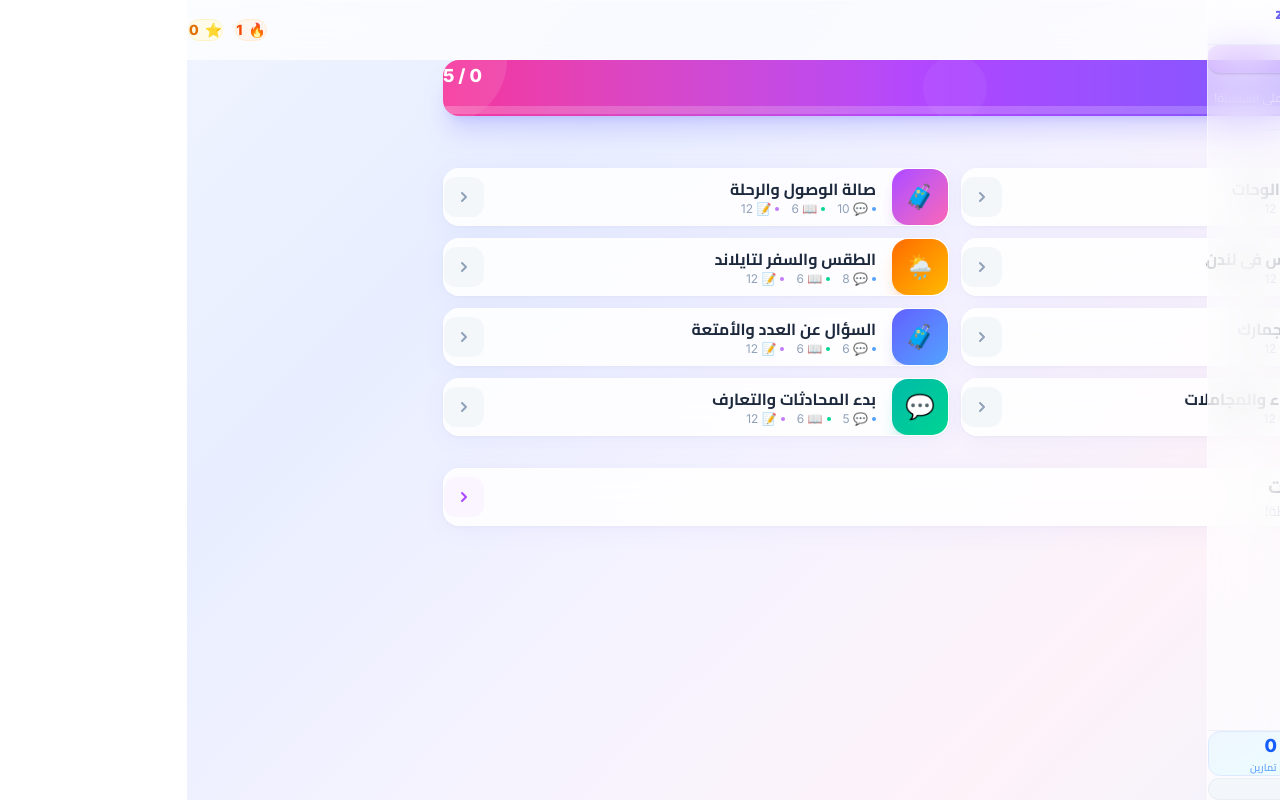
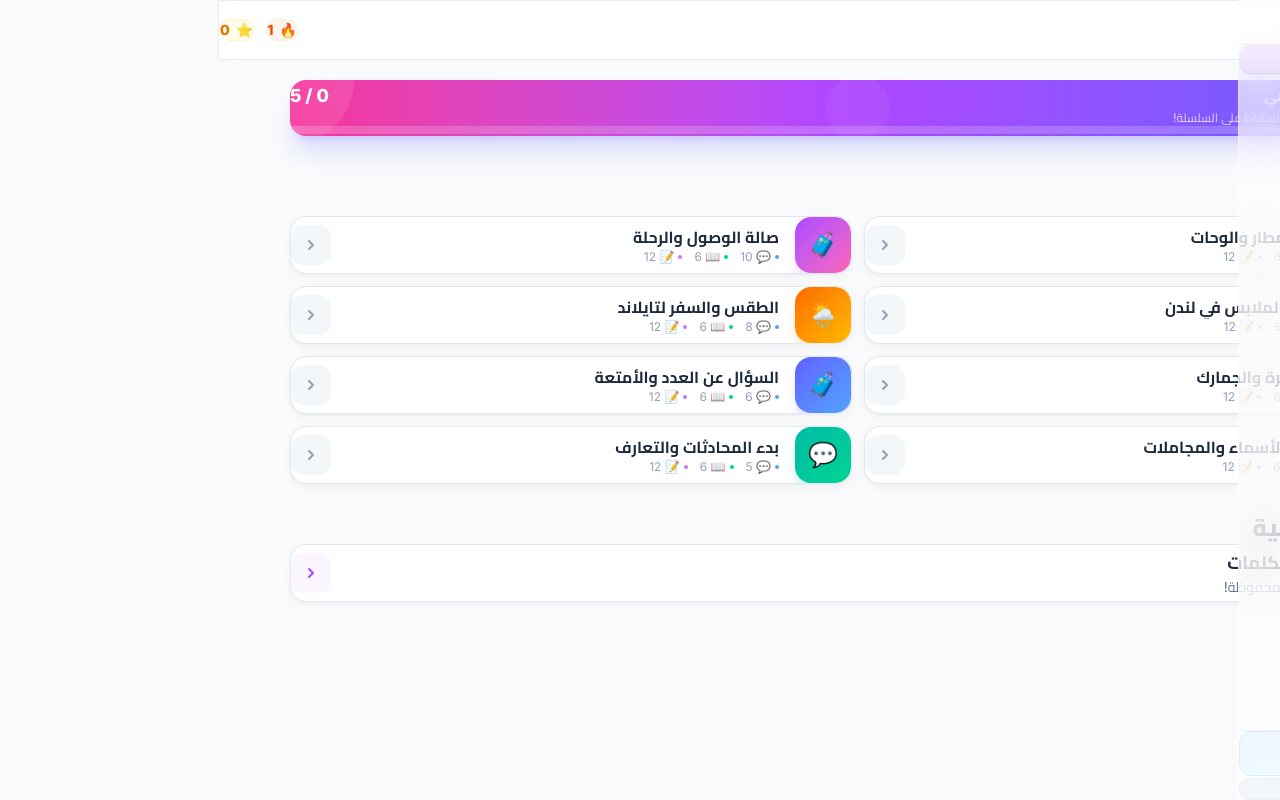
Before and after one commit to ahmed2535443/English-course-, a Next.js app: page / in a window 1280 px wide. Built offline with nearby package versions, Linux system fonts and the light colour scheme.

Commit message:
fix: dark mode, proper margins, fixed colors for both themes

```diff
--- a/app/achievements/page.js
+++ b/app/achievements/page.js
@@ -18,7 +18,7 @@ export default function AchievementsPage() {
       <div className="flex-1 lg:mr-[260px] flex flex-col min-h-screen">
         <TopNav title="إنجازات" onMenuClick={() => setSidebarOpen(true)} />
 
-        <main className="flex-1 p-4 md:p-6 lg:p-8 max-w-5xl w-full mx-auto pb-24 lg:pb-6">
+        <main className="flex-1 page-container">
           <motion.div
             initial={{ opacity: 0, y: 10 }}
             animate={{ opacity: 1, y: 0 }}
--- a/app/exercise/[id]/page.js
+++ b/app/exercise/[id]/page.js
@@ -194,7 +194,7 @@ export default function ExercisePage({ params }) {
       <div className="flex-1 lg:mr-[260px] flex flex-col min-h-screen">
         <TopNav title={`الحلقة ${lesson.id}: تمرين`} onMenuClick={() => setSidebarOpen(true)} />
 
-        <main className="flex-1 p-4 md:p-6 lg:p-8 max-w-3xl w-full mx-auto pb-24 lg:pb-6">
+        <main className="flex-1 page-container">
           {/* Header */}
           <div className="flex items-center justify-between mb-4">
             <div className="text-base font-bold text-slate-800 dark:text-slate-100">الحلقة {lesson.id}: {lesson.t}</div>
--- a/app/globals.css
+++ b/app/globals.css
@@ -17,6 +17,19 @@
 :root {
   --sidebar-w: 260px;
   --topnav-h: 60px;
+  --page-px: 16px;
+}
+
+@media (min-width: 768px) {
+  :root {
+    --page-px: 24px;
+  }
+}
+
+@media (min-width: 1024px) {
+  :root {
+    --page-px: 32px;
+  }
 }
 
 * {
@@ -31,19 +44,23 @@ html {
 
 body {
   font-family: 'Inter', 'Cairo', -apple-system, BlinkMacSystemFont, sans-serif;
-  background: linear-gradient(135deg, #f0f4ff 0%, #e8eeff 25%, #f5f3ff 50%, #fdf2f8 75%, #f0f4ff 100%);
-  background-attachment: fixed;
+  background: #f8fafc;
   color: #1e293b;
   min-height: 100vh;
   overflow-x: hidden;
   -webkit-font-smoothing: antialiased;
+  transition: background-color 0.3s ease, color 0.3s ease;
 }
 
+/* Dark mode */
 .dk body,
 .dk {
-  background: linear-gradient(135deg, #0f172a 0%, #1e1b4b 25%, #0f172a 50%, #1e1b4b 75%, #0f172a 100%);
-  background-attachment: fixed;
+  background: #0f172a;
   color: #e2e8f0;
+}
+
+.dk body {
+  background: #0f172a;
 }
 
 /* Scrollbar */
@@ -61,38 +78,41 @@ body {
   background: #312e81;
 }
 
-/* Modern card styles */
+/* Modern card styles - Light */
 .card {
-  background: rgba(255, 255, 255, 0.85);
-  backdrop-filter: blur(20px);
-  border: 1px solid rgba(255, 255, 255, 0.5);
+  background: #ffffff;
+  border: 1px solid #e2e8f0;
   border-radius: 16px;
-  box-shadow: 0 4px 24px rgba(99, 102, 241, 0.06), 0 1px 4px rgba(0, 0, 0, 0.04);
+  box-shadow: 0 1px 3px rgba(0, 0, 0, 0.04), 0 4px 12px rgba(0, 0, 0, 0.03);
   transition: all 0.3s cubic-bezier(0.4, 0, 0.2, 1);
 }
 .card:hover {
-  box-shadow: 0 8px 32px rgba(99, 102, 241, 0.12), 0 2px 8px rgba(0, 0, 0, 0.06);
+  box-shadow: 0 4px 16px rgba(0, 0, 0, 0.06), 0 8px 24px rgba(99, 102, 241, 0.08);
   transform: translateY(-2px);
 }
+
+/* Modern card styles - Dark */
 .dk .card {
-  background: rgba(30, 27, 75, 0.85);
-  border-color: rgba(99, 102, 241, 0.15);
-  box-shadow: 0 4px 24px rgba(0, 0, 0, 0.3), 0 1px 4px rgba(0, 0, 0, 0.2);
+  background: #1e293b;
+  border-color: #334155;
+  box-shadow: 0 1px 3px rgba(0, 0, 0, 0.2), 0 4px 12px rgba(0, 0, 0, 0.15);
 }
 .dk .card:hover {
-  box-shadow: 0 8px 32px rgba(99, 102, 241, 0.2), 0 2px 8px rgba(0, 0, 0, 0.3);
+  box-shadow: 0 4px 16px rgba(0, 0, 0, 0.3), 0 8px 24px rgba(99, 102, 241, 0.15);
 }
 
-/* Glass effect */
+/* Glass effect - Light */
 .glass {
-  background: rgba(255, 255, 255, 0.7);
+  background: rgba(255, 255, 255, 0.85);
   backdrop-filter: blur(20px);
   -webkit-backdrop-filter: blur(20px);
-  border: 1px solid rgba(255, 255, 255, 0.3);
+  border: 1px solid rgba(226, 232, 240, 0.8);
 }
+
+/* Glass effect - Dark */
 .dk .glass {
-  background: rgba(15, 23, 42, 0.7);
-  border-color: rgba(99, 102, 241, 0.1);
+  background: rgba(15, 23, 42, 0.85);
+  border-color: rgba(51, 65, 85, 0.8);
 }
 
 /* Gradient text */
@@ -108,7 +128,7 @@ body {
   background: linear-gradient(135deg, #6366f1 0%, #8b5cf6 100%);
   color: white;
   border: none;
-  border-radius: 12px;
+  border-radius: 14px;
   font-weight: 700;
   cursor: pointer;
   transition: all 0.3s cubic-bezier(0.4, 0, 0.2, 1);
@@ -120,6 +140,28 @@ body {
 }
 .btn-primary:active {
   transform: translateY(0);
+}
+
+/* Page container with proper margins */
+.page-container {
+  padding-left: var(--page-px);
+  padding-right: var(--page-px);
+  padding-top: 20px;
+  padding-bottom: 120px;
+  max-width: 1200px;
+  margin: 0 auto;
+  width: 100%;
+}
+
+@media (min-width: 1024px) {
+  .page-container {
+    padding-bottom: 40px;
+  }
+}
+
+/* Section spacing */
+.section-gap {
+  margin-bottom: 28px;
 }
 
 /* Custom animations */
--- a/app/layout.js
+++ b/app/layout.js
@@ -1,6 +1,7 @@
 import { Inter, Cairo } from 'next/font/google'
 import './globals.css'
 import { AppProvider } from '@/context/AppProvider'
+import DarkModeProvider from '@/context/DarkModeProvider'
 
 const inter = Inter({
   subsets: ['latin'],
@@ -19,9 +20,11 @@ export const metadata = {
 
 export default function RootLayout({ children }) {
   return (
-    <html lang="ar" dir="rtl" className={`${inter.variable} ${cairo.variable}`}>
+    <html lang="ar" dir="rtl" className={`${inter.variable} ${cairo.variable}`} suppressHydrationWarning>
       <body className="font-[var(--font-cairo),var(--font-inter),sans-serif]">
-        <AppProvider>{children}</AppProvider>
+        <AppProvider>
+          <DarkModeProvider>{children}</DarkModeProvider>
+        </AppProvider>
       </body>
     </html>
   )
--- a/app/lesson/[id]/page.js
+++ b/app/lesson/[id]/page.js
@@ -61,7 +61,7 @@ export default function LessonPage({ params }) {
       <div className="flex-1 lg:mr-[260px] flex flex-col min-h-screen">
         <TopNav title={`الحلقة ${lesson.id}`} onMenuClick={() => setSidebarOpen(true)} />
 
-        <main className="flex-1 p-4 md:p-6 lg:p-8 max-w-5xl w-full mx-auto pb-24 lg:pb-6">
+        <main className="flex-1 page-container">
           <Link
             href="/"
             className="inline-flex items-center gap-1.5 text-indigo-600 dark:text-indigo-400 text-sm font-semibold mb-5 hover:underline"
--- a/app/page.js
+++ b/app/page.js
@@ -26,32 +26,29 @@ export default function HomePage() {
       <div className="flex-1 lg:mr-[260px] flex flex-col min-h-screen">
         <TopNav title="الدروس" onMenuClick={() => setSidebarOpen(true)} />
 
-        <main className="flex-1 p-4 md:p-6 lg:p-8 max-w-5xl w-full mx-auto pb-24 lg:pb-6">
+        <main className="flex-1 page-container">
           <StreakBanner />
 
-          {/* Section header */}
           <motion.div
             initial={{ opacity: 0, y: 10 }}
             animate={{ opacity: 1, y: 0 }}
             transition={{ delay: 0.1 }}
-            className="mb-5"
+            className="section-gap"
           >
             <h2 className="text-xl md:text-2xl font-extrabold text-slate-800 dark:text-slate-100">الدروس</h2>
-            <p className="text-sm text-slate-400 dark:text-slate-500 mt-1">اختر حلقة وابدأ التعلم</p>
+            <p className="text-sm text-slate-500 dark:text-slate-400 mt-1">اختر حلقة وابدأ التعلم</p>
           </motion.div>
 
-          <div className="grid grid-cols-1 md:grid-cols-2 gap-3">
+          <div className="grid grid-cols-1 md:grid-cols-2 gap-3 section-gap">
             {lessons.map((lesson, i) => (
               <LessonCard key={lesson.id} lesson={lesson} index={i} />
             ))}
           </div>
 
-          {/* SRS Card */}
           <motion.div
             initial={{ opacity: 0, y: 20 }}
             animate={{ opacity: 1, y: 0 }}
             transition={{ delay: 0.4 }}
-            className="mt-8"
           >
             <h2 className="text-xl md:text-2xl font-extrabold text-slate-800 dark:text-slate-100 mb-5">🧠 مراجعة ذكية</h2>
             <Link
@@ -66,7 +63,7 @@ export default function HomePage() {
                   <div className="text-base md:text-lg font-bold text-slate-800 dark:text-slate-100 group-hover:text-purple-600 dark:group-hover:text-purple-400 transition-colors">
                     مراجعة الكلمات
                   </div>
-                  <div className="text-sm text-slate-400 dark:text-slate-500 mt-0.5">
+                  <div className="text-sm text-slate-500 dark:text-slate-400 mt-0.5">
                     {dueCount > 0 ? `${dueCount} كلمات تحتاج مراجعة` : 'كل الكلمات محفوظة!'}
                   </div>
                 </div>
--- a/app/stats/page.js
+++ b/app/stats/page.js
@@ -35,7 +35,7 @@ export default function StatsPage() {
       <div className="flex-1 lg:mr-[260px] flex flex-col min-h-screen">
         <TopNav title="إحصائيات" onMenuClick={() => setSidebarOpen(true)} />
 
-        <main className="flex-1 p-4 md:p-6 lg:p-8 max-w-5xl w-full mx-auto pb-24 lg:pb-6">
+        <main className="flex-1 page-container">
           <motion.div
             initial={{ opacity: 0, y: 10 }}
             animate={{ opacity: 1, y: 0 }}
--- /dev/null
+++ b/context/DarkModeProvider.js
@@ -0,0 +1,18 @@
+'use client'
+import { useEffect } from 'react'
+import { useApp } from '@/context/AppContext'
+
+export default function DarkModeProvider({ children }) {
+  const { dk } = useApp()
+
+  useEffect(() => {
+    const html = document.documentElement
+    if (dk) {
+      html.classList.add('dk')
+    } else {
+      html.classList.remove('dk')
+    }
+  }, [dk])
+
+  return <>{children}</>
+}
```
Also changed, not shown: app/srs/page.js (+16 -16 lines).
